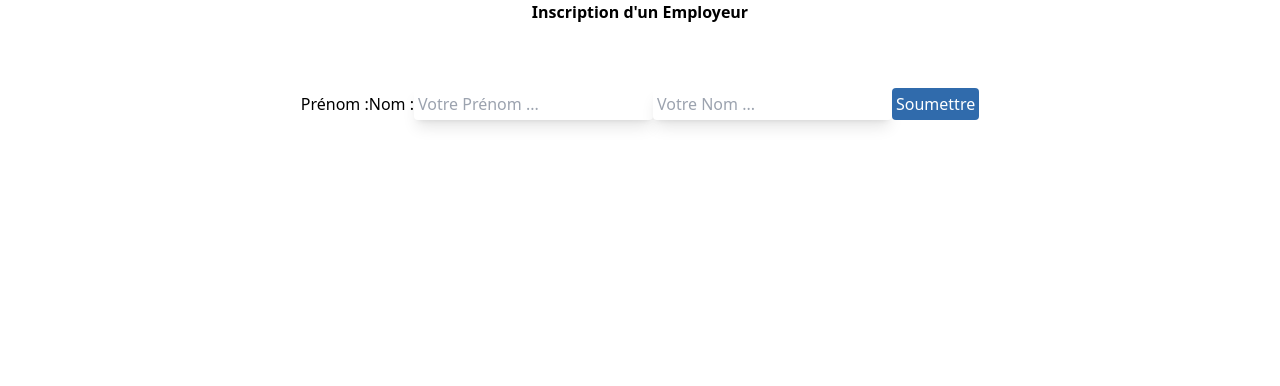
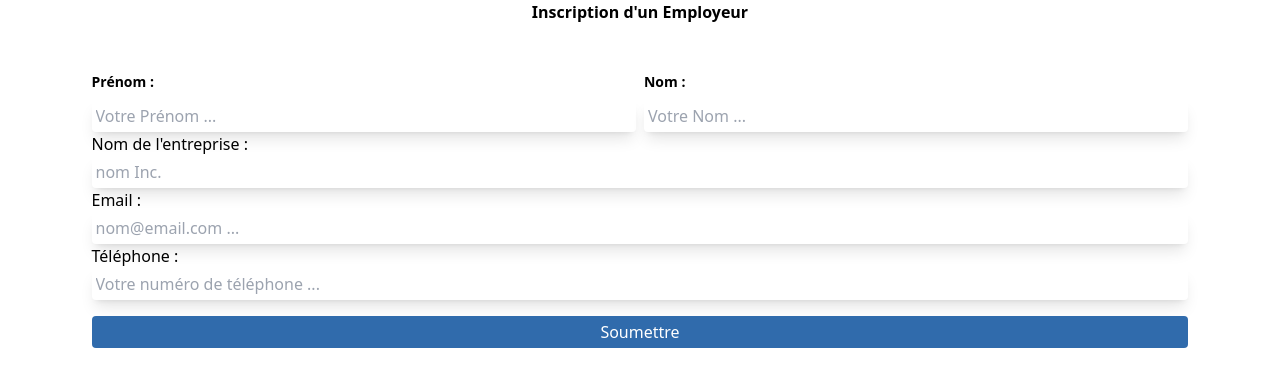
Before and after one commit to 420-andrelaurendeau/projet-ose, a React (Create React App) app in the folder projet-ose-react/: page / in a window 1280 px wide. Shown: the top 386 px of the page. Built offline with nearby package versions, Linux system fonts and the light colour scheme.

Commit message:
Validation

```diff
--- a/projet-ose-react/src/components/Formulaire/inscriptionEmployeur.tsx
+++ b/projet-ose-react/src/components/Formulaire/inscriptionEmployeur.tsx
@@ -59,6 +59,14 @@ function InscriptionEmployeur() {
       erreurs.nom = "Le nom est incorrect";
     }
 
+    if(inputValues.nomEntreprise.length == 0){
+      erreurs.nomEntreprise = "Le nom de l'entreprise ne peux pas etre vide"
+    }
+    else if(inputValues.nomEntreprise.length < 5) {
+      erreurs.nomEntreprise = "Le nom de l'entreprise est incorrect";
+    }
+
+
     if(inputValues.prenom.length == 0){
       erreurs.prenom = "Le prenom ne peux pas etre vide"
     }
@@ -67,11 +75,10 @@ function InscriptionEmployeur() {
     }
 
     if(inputValues.telephone.length == 0){
-      erreurs.email = "Le telephone ne peux pas etre vide"
+      erreurs.telephone = "Le telephone ne peux pas etre vide"
     }
     else if(inputValues.telephone.length != 10 ){
-
-      erreurs.telephone = "le telephone doit avoir 10 caractere"
+      erreurs.telephone = "Le telephone doit avoir 10 caractere"
     }
 
     console.log(erreurs)
@@ -100,17 +107,17 @@ function InscriptionEmployeur() {
 
             <form className="p-5 m-4" onSubmit={handleSubmit} >
 
-
-                <label className="col-span-2 font-medium" htmlFor="prenom">
+              <div className="flex justify-evenly ">
+                <label className="block w-full text-start text-grey-darker text-sm font-bold mb-2 mr-2" htmlFor="prenom">
                   Prénom :
                 </label>
-                <label className="col-span-2 font-medium" htmlFor="nom">
+                <label className="block w-full text-grey-darker text-sm font-bold mb-2" htmlFor="nom">
                   Nom :
                 </label>
-
-
+              </div>
+              <div className="flex">
                 <input
-                    className="col-span-2 p-1 rounded shadow-lg"
+                    className="block p-1 rounded w-full shadow-lg mr-2"
                     type={"text"}
                     id="prenom"
                     placeholder="Votre Prénom ..."
@@ -119,7 +126,7 @@ function InscriptionEmployeur() {
                     onChange={handleChange}
                 />
                 <input
-                    className="col-span-2 p-1 rounded shadow-lg"
+                    className="block p-1  rounded w-full shadow-lg "
                     type="text"
                     id="nom"
                     placeholder="Votre Nom ..."
@@ -127,14 +134,37 @@ function InscriptionEmployeur() {
                     value={formData.nom}
                     onChange={handleChange}
                 />
+              </div>
+
+              <div className={"flex justify-between"}>
                 {errors.prenom ? (
-                    <p className="error col-span-2">
+                    <p className="error text-sm block w-full bg-red-600 rounded items-center mr-2">
                       {errors.prenom}
                     </p>
                 ) : null}
                 {errors.nom ? (
-                    <p className="error col-span-2">
+                    <p className="error text-sm block w-full bg-red-600 rounded ">
                       {errors.nom}
+                    </p>
+                ) : null}
+              </div>
+
+
+              <label className="inline-block font-medium w-full" htmlFor="nomEntreprise">
+                Nom de l'entreprise :
+              </label>
+              <input
+                    className="p-1 rounded w-full shadow-lg"
+                    type="text"
+                    id="nomEntreprise"
+                    placeholder="nom Inc."
+                    name={"nomEntreprise"}
+                    value={formData.nomEntreprise}
+                    onChange={handleChange}
+              />
+                {errors.nomEntreprise ? (
+                    <p className="error bg-red-600 rounded">
+                      {errors.nomEntreprise}
                     </p>
                 ) : null}
 
@@ -144,62 +174,42 @@ function InscriptionEmployeur() {
 
 
 
-
-              {/*<label className="col-span-4 font-medium" htmlFor="nomEntreprise">*/}
-              {/*  Nom de l'entreprise :*/}
-              {/*</label>*/}
-              {/*<input*/}
-              {/*    className="col-span-4 p-1 rounded shadow-lg"*/}
-              {/*    type="text"*/}
-              {/*    id="nomEntreprise"*/}
-              {/*    placeholder="nom Inc."*/}
-              {/*    name={"nomEntreprise"}*/}
-              {/*    value={formData.nomEntreprise}*/}
-              {/*    onChange={handleChange}*/}
-              {/*/>*/}
-              {/*/!*{errors.nomEntreprise ? (*!/*/}
-              {/*/!*    <p className="error">*!/*/}
-              {/*/!*      {errors.nomEntreprise}*!/*/}
-              {/*/!*    </p>*!/*/}
-              {/*/!*) : null}*!/*/}
+              <label className="font-medium" htmlFor="email">
+                Email :
+              </label>
+              <input
+                  className=" w-full p-1 rounded shadow-lg"
+                  type="email"
+                  id="email"
+                  placeholder="nom@email.com ..."
+                  name={"email"}
+                  value={formData.email}
+                  onChange={handleChange}
+              />
+              {errors.email ? (
+                  <p className="error bg-red-600 rounded">
+                    {errors.email}
+                  </p>
+              ) : null}
 
 
-              {/*<label className="col-span-4 font-medium" htmlFor="email">*/}
-              {/*  Email :*/}
-              {/*</label>*/}
-              {/*<input*/}
-              {/*    className="col-span-4 p-1 rounded shadow-lg"*/}
-              {/*    type="email"*/}
-              {/*    id="email"*/}
-              {/*    placeholder="nom@email.com ..."*/}
-              {/*    name={"email"}*/}
-              {/*    value={formData.email}*/}
-              {/*    onChange={handleChange}*/}
-              {/*/>*/}
-              {/*/!*{errors.email ? (*!/*/}
-              {/*/!*    <p className="error">*!/*/}
-              {/*/!*      {errors.email}*!/*/}
-              {/*/!*    </p>*!/*/}
-              {/*/!*) : null}*!/*/}
-
-
-              {/*<label className="col-span-4 font-medium" htmlFor="telephone">*/}
-              {/*  Téléphone :*/}
-              {/*</label>*/}
-              {/*<input*/}
-              {/*    className="col-span-4 p-1 rounded shadow-lg"*/}
-              {/*    type="tel"*/}
-              {/*    id="telephone"*/}
-              {/*    placeholder="Votre numéro de téléphone ..."*/}
-              {/*    name={"telephone"}*/}
-              {/*    value={formData.telephone}*/}
-              {/*    onChange={handleChange}*/}
-              {/*/>*/}
-              {/*/!*{errors.telephone ? (*!/*/}
-              {/*/!*    <p className="error">*!/*/}
-              {/*/!*      {errors.telephone}*!/*/}
-              {/*/!*    </p>*!/*/}
-              {/*/!*) : null}*!/*/}
+              <label className=" font-medium" htmlFor="telephone">
+                Téléphone :
+              </label>
+              <input
+                  className="w-full p-1 rounded shadow-lg"
+                  type="tel"
+                  id="telephone"
+                  placeholder="Votre numéro de téléphone ..."
+                  name={"telephone"}
+                  value={formData.telephone}
+                  onChange={handleChange}
+              />
+              {errors.telephone ? (
+                  <p className="error bg-red-600 rounded">
+                    {errors.telephone}
+                  </p>
+              ) : null}
 
               {/*<label className="col-span-4 font-medium" htmlFor="file_input">*/}
               {/*  Televerser un document :*/}
@@ -217,7 +227,7 @@ function InscriptionEmployeur() {
               {/*    <input id="file_input" type="file" name="file_upload" className="hidden"></input>*/}
               {/*  </label>*/}
               {/*</div>*/}
-              <button type="submit" className="my-4 p-1 bg-blue text-white rounded col-span-4">
+              <button type="submit" className="my-4 p-1 bg-blue text-white w-full rounded col-span-4">
                 Soumettre
               </button>
             </form>
```
Also changed, not shown: projet-ose-react/src/tailwind.css.
